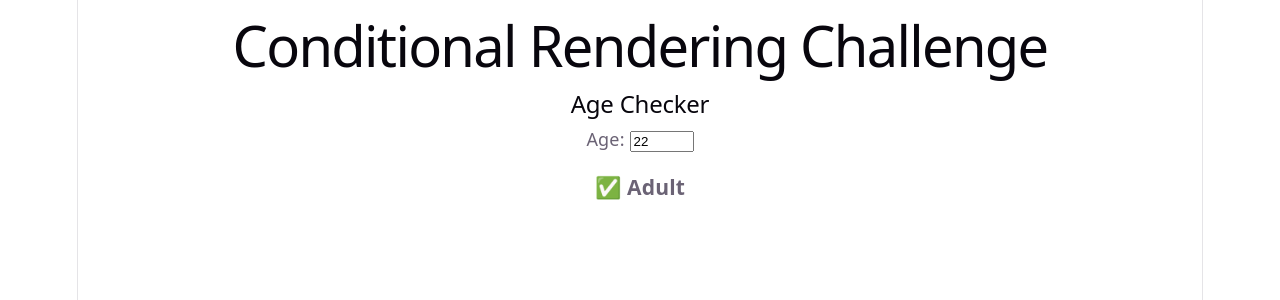
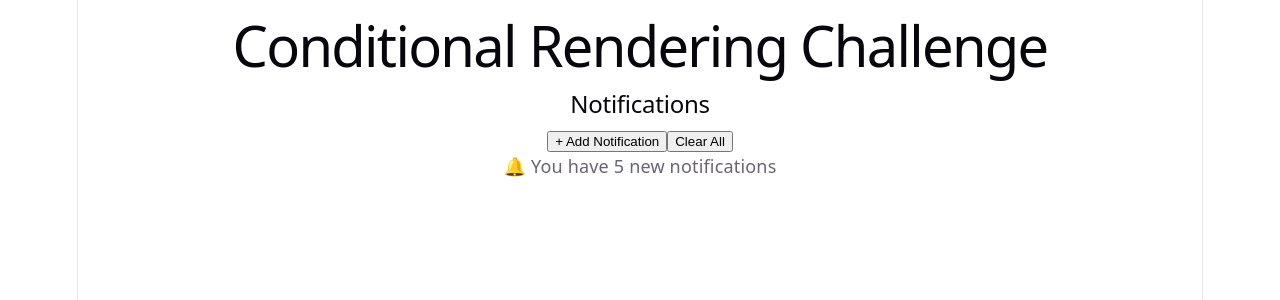
Before and after one commit to HaithamAbuDraz/react-learning-journey, a React (Vite) app: page / in a window 1280 px wide. Shown: the top 300 px of the page. Built offline with nearby package versions, Linux system fonts and the light colour scheme.

Commit message:
Replace AgeChecker with NotificationBadge in ConditionalRenderingChallenge

```diff
--- a/src/challenges/06-conditional-rendering/ConditionalRenderingChallenge.jsx
+++ b/src/challenges/06-conditional-rendering/ConditionalRenderingChallenge.jsx
@@ -1,11 +1,11 @@
-import AgeChecker from './components/AgeChecker';
+import NotificationBadge from './components/NotificationBadge';
 
 function ConditionalRenderingChallenge() {
   return (
     <div>
       <h1>Conditional Rendering Challenge</h1>
 
-      <AgeChecker />
+      <NotificationBadge />
     </div>
   );
 }
```
